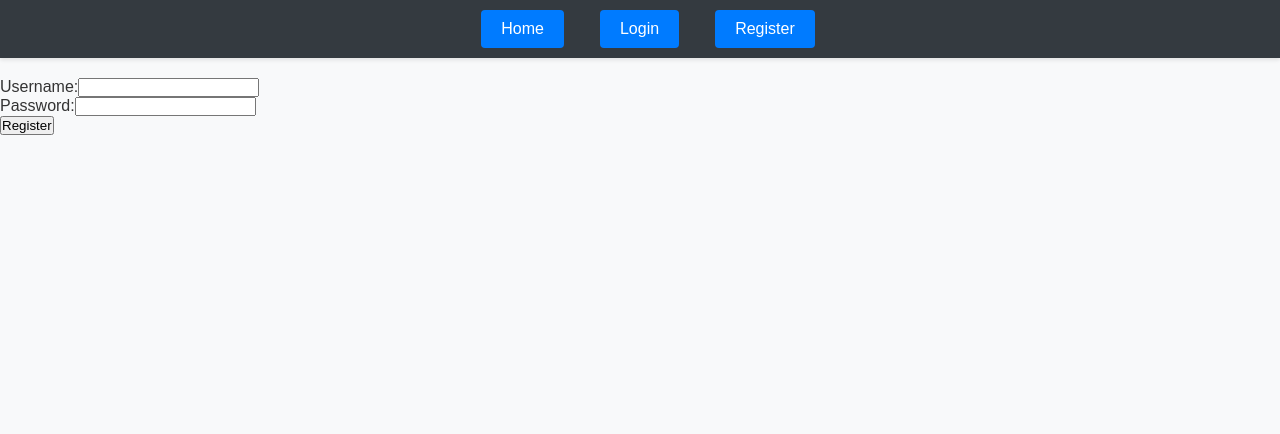
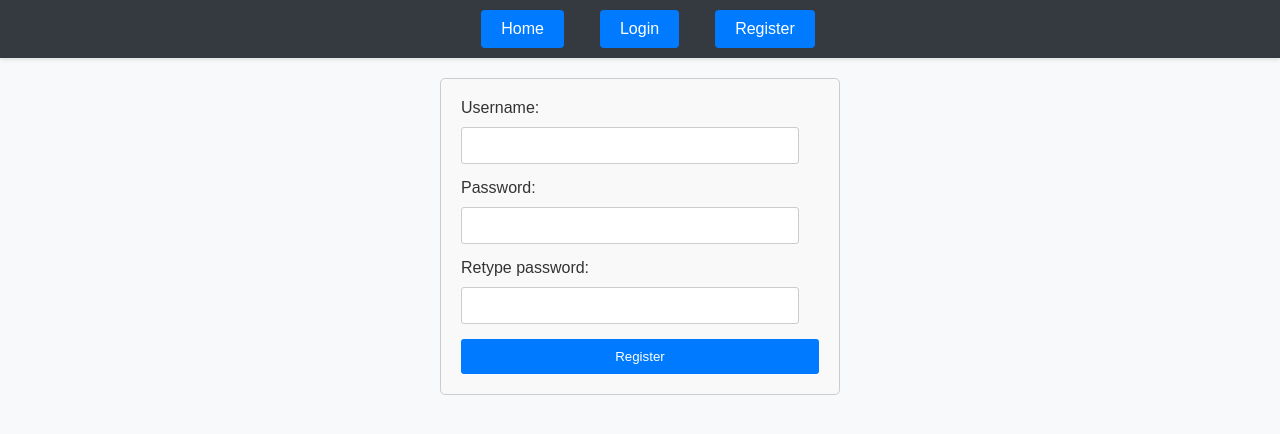
Before and after one commit to LukeSzu/.NET-API, a React (Create React App) app in the folder web/: page /register in a window 1280 px wide. Shown: the top 434 px of the page. Built offline with nearby package versions, Linux system fonts and the light colour scheme; no server answers.

Commit message:
login/register codes

```diff
--- a/web/package.json
+++ b/web/package.json
@@ -7,6 +7,7 @@
     "@testing-library/react": "^13.4.0",
     "@testing-library/user-event": "^13.5.0",
     "axios": "^1.7.2",
+    "jwt-decode": "^4.0.0",
     "react": "^18.3.1",
     "react-dom": "^18.3.1",
     "react-router-dom": "^6.24.0",
--- a/web/src/App.css
+++ b/web/src/App.css
@@ -94,3 +94,53 @@ tr:nth-child(even) {
   font-size: 24px;
   color: #343a40;
 }
+
+
+/* Login.css */
+
+.form-container {
+  max-width: 400px;
+  margin: auto;
+  padding: 20px;
+  border: 1px solid #ccc;
+  border-radius: 5px;
+  background-color: #f9f9f9;
+}
+
+.form-container label {
+  display: block;
+  margin-bottom: 10px;
+}
+
+.form-container input[type="text"],
+.form-container input[type="password"] {
+  width: calc(100% - 20px);
+  padding: 10px;
+  margin-bottom: 15px;
+  border: 1px solid #ccc;
+  border-radius: 3px;
+}
+
+.form-container button[type="submit"] {
+  width: 100%;
+  padding: 10px;
+  border: none;
+  border-radius: 3px;
+  background-color: #007bff;
+  color: white;
+  cursor: pointer;
+}
+
+.form-container button[type="submit"]:hover {
+  background-color: #0056b3;
+}
+
+.message {
+  padding: 10px;
+  background-color: #32d2e7;
+  border: 1px solid #0026ff;
+  border-radius: 4px;
+  color: #000000;
+  margin-bottom: 15px;
+  text-align: center;
+}
--- a/web/src/Login.js
+++ b/web/src/Login.js
@@ -1,11 +1,14 @@
 import { API_URL } from './config';
-import React, { useState } from 'react';
+import React, { useState, useEffect } from 'react';
 import axios from 'axios';
 import { useNavigate } from 'react-router-dom';
+import { jwtDecode } from 'jwt-decode'; // Poprawiony import
 
 const Login = () => {
     const [form, setForm] = useState({ username: '', password: '' });
     const navigate = useNavigate();
+    const [message, setMessage] = useState('');
+    const [loginSuccess, setLoginSuccess] = useState(false);
 
     const handleChange = (e) => {
         setForm({ ...form, [e.target.name]: e.target.value });
@@ -17,15 +20,38 @@ const Login = () => {
             const response = await axios.post(`${API_URL}/auth/login`, form);
             localStorage.setItem('token', response.data.token);
             localStorage.setItem('username', response.data.username);
-            navigate('/');
+            const token = localStorage.getItem('token');
+
+            const { exp } = jwtDecode(token);
+            const expirationTime = exp * 1000;
+
+            const currentTime = new Date().getTime();
+            const timeUntilExpiration = expirationTime - currentTime;
+
+            const timeoutId = setTimeout(() => {
+                localStorage.removeItem('token');
+                localStorage.removeItem('username');
+                navigate("/login");
+            }, timeUntilExpiration);
+            setMessage("Login success!");
+            setLoginSuccess(true);
         } catch (error) {
-            alert('Error logging in!');
+            setMessage("Bad login or password");
         }
     };
+    useEffect(() => {
+        if (loginSuccess) {
+            const timeoutId = setTimeout(() => {
+                navigate('/');
+            }, 3000);
+
+            return () => clearTimeout(timeoutId);
+        }
+    }, [loginSuccess, navigate]);
 
     return (
-        <form onSubmit={handleSubmit}>
-            <div>
+        <form onSubmit={handleSubmit} class="form-container">
+            <div >
                 <label>Username:</label>
                 <input type="text" name="username" value={form.username} onChange={handleChange} />
             </div>
@@ -34,6 +60,7 @@ const Login = () => {
                 <input type="password" name="password" value={form.password} onChange={handleChange} />
             </div>
             <button type="submit">Login</button>
+            {message && <p class="message">{message}</p>}
         </form>
     );
 };
--- a/web/src/Register.js
+++ b/web/src/Register.js
@@ -1,30 +1,57 @@
 import { API_URL } from './config';
-import React, { useState } from 'react';
+import React, { useState, useEffect } from 'react';
 import axios from 'axios';
 import { useNavigate } from 'react-router-dom';
 
 const Register = () => {
-    const [form, setForm] = useState({ username: '', password: '' });
+    const [form, setForm] = useState({ username: '', password: '', Repassword: '' });
 
     const handleChange = (e) => {
         setForm({ ...form, [e.target.name]: e.target.value });
     };
     const navigate = useNavigate();
-
+    const [message, setMessage] = useState('');
+    const [registrationSuccess, setRegistrationSuccess] = useState(false);
 
     const handleSubmit = async (e) => {
         e.preventDefault();
+
+        if (form.password !== form.Repassword) {
+            setMessage('Passwords do not match!');
+            return;
+        }
+        const { Repassword, ...dataToSend } = form;
         try {
-            await axios.post(`${API_URL}/auth/register`, form);
-            alert('User registered successfully!');
-            navigate('/login');
+            const response = await axios.post(`${API_URL}/auth/register`, JSON.stringify(dataToSend), {
+                headers: {
+                    'Content-Type': 'application/json'
+                }
+            });
+            setMessage('User registered successfully!');
+            setRegistrationSuccess(true);
         } catch (error) {
-            alert('Error registering user!');
+            console.log(error);
+            if (error.response && error.response.data && Array.isArray(error.response.data)) {
+                const firstErrorDescription = error.response.data[0].description;
+                setMessage(firstErrorDescription);
+            } else {
+                setMessage("Another error ¯\_(ツ)_/¯");
+            }
         }
     };
 
+    useEffect(() => {
+        if (registrationSuccess) {
+            const timeoutId = setTimeout(() => {
+                navigate('/login');
+            }, 3000);
+
+            return () => clearTimeout(timeoutId);
+        }
+    }, [registrationSuccess, navigate]);
+
     return (
-        <form onSubmit={handleSubmit}>
+        <form onSubmit={handleSubmit} class="form-container">
             <div>
                 <label>Username:</label>
                 <input type="text" name="username" value={form.username} onChange={handleChange} />
@@ -33,7 +60,12 @@ const Register = () => {
                 <label>Password:</label>
                 <input type="password" name="password" value={form.password} onChange={handleChange} />
             </div>
+            <div>
+                <label>Retype password:</label>
+                <input type="password" name="Repassword" value={form.Repassword} onChange={handleChange} />
+            </div>
             <button type="submit">Register</button>
+            {message && <p class="message">{message}</p>}
         </form>
     );
 };
```
Also changed, not shown: 2 other files (tests, documents, lock files or other folders).
